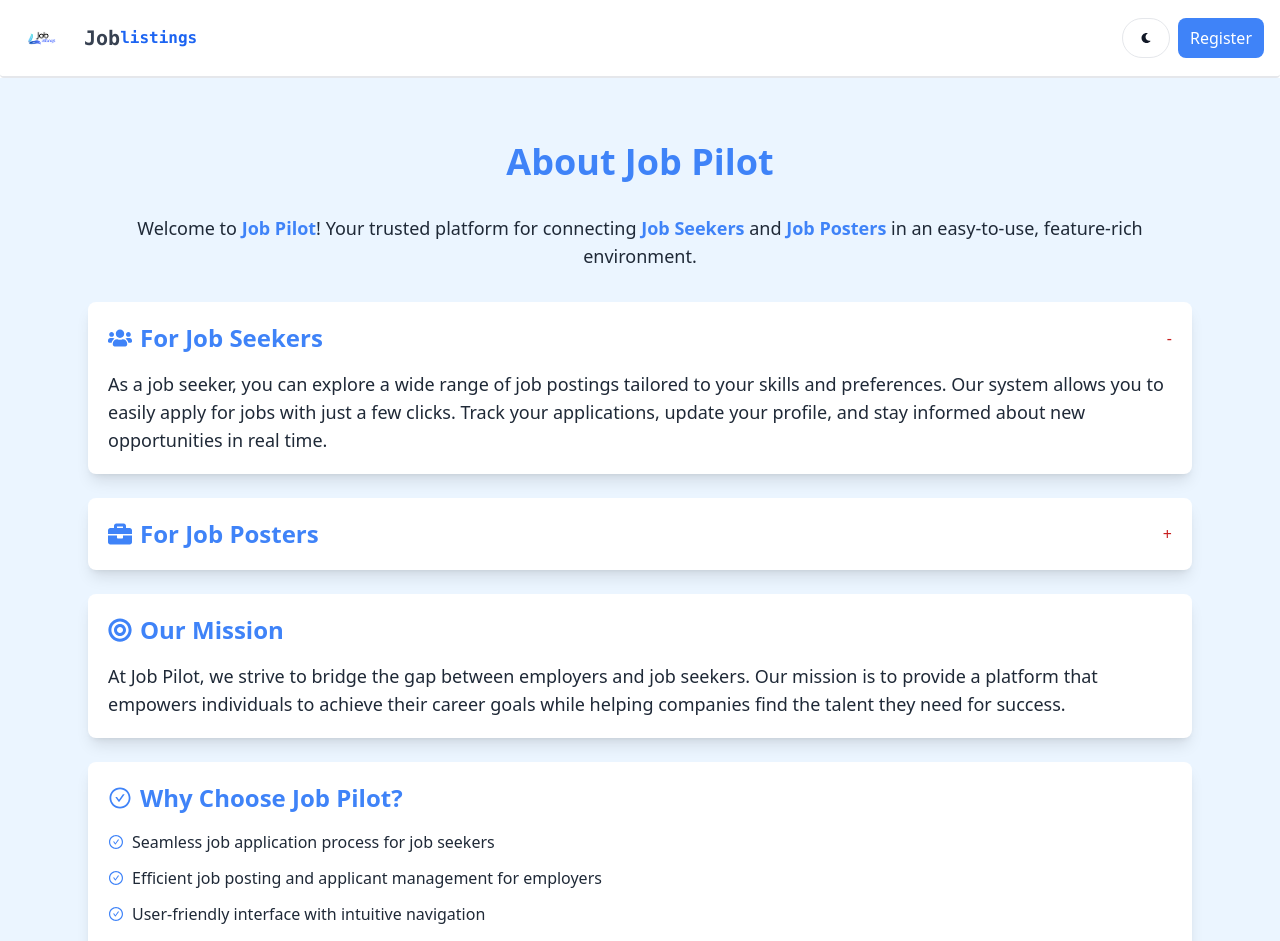
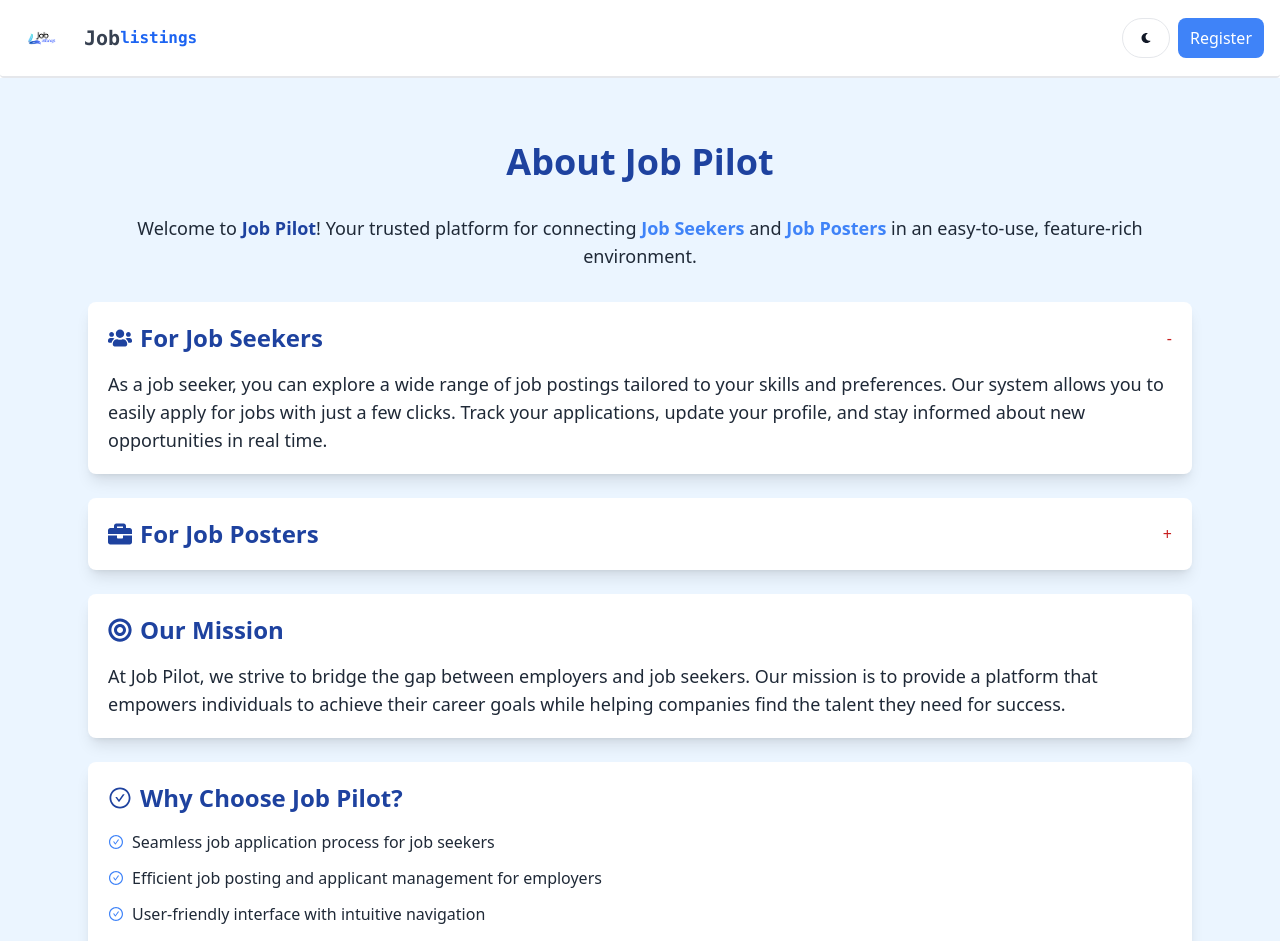
Before and after one commit to Sameemadhu16/Job-Listings, a React (Vite) app in the folder client/: page /about in a window 1280 px wide. Shown: the top 941 px of the page. Built offline with nearby package versions, Linux system fonts and the light colour scheme.

Commit message:
change UI things

```diff
--- a/client/src/components/Seeker.DashAppliedjobs.jsx
+++ b/client/src/components/Seeker.DashAppliedjobs.jsx
@@ -52,7 +52,7 @@ export default function SeekerDashAppliedjobs() {
   }, [currentUser._id]);
 
   return (
-    <div className="flex flex-col w-full shadow-md p-2 rounded-md dark:bg-gray-800">
+    <div className="flex flex-col w-full shadow-md p-2 rounded-md bg-blue-50 dark:bg-gray-800">
       <h1 className="p-6 font-bold text-slate-600 dark:text-white">Applied Jobs</h1>
       {userappliedjobs.length > 0 && (
         <Table hoverable>
--- a/client/src/components/Seeker.DashCart.jsx
+++ b/client/src/components/Seeker.DashCart.jsx
@@ -30,7 +30,8 @@ export default function SeekerDashCart() {
 
   return (
     <div>
-      <div className="flex flex-row flex-wrap gap-2 p-3">
+      <div className="flex flex-row flex-wrap gap-2 p-3 bg-blue-50">
+          <div className='flex  flex-wrap gap-2 items-center justify-center'>
           {userCart.length > 0 && (
           userCart.map((post) => (
             <SeekerCartPost
@@ -42,5 +43,6 @@ export default function SeekerDashCart() {
           )))}
         </div>
       </div>
+    </div>
   );
 }
--- a/client/src/components/Seeker.DashLatestjobs.jsx
+++ b/client/src/components/Seeker.DashLatestjobs.jsx
@@ -54,13 +54,13 @@ export default function SeekerDashLatestjobs() {
   };
 
   return (
-    <div className="flex flex-col w-full shadow-md p-2 rounded-md dark:bg-gray-800 dark:text-white">
+    <div className="flex flex-col w-full shadow-md p-2 rounded-md bg-blue-50 dark:bg-gray-800 dark:text-white">
       <h1 className="p-6 font-bold text-slate-600 dark:text-white">Latest Jobs</h1>
       {posts && posts.length > 0 && (
       <Table hoverable>
       {posts.map((post)=>(
         <Table.Body className="divide-y">
-          <Table.Row className="bg-slate-200 dark:border-gray-700 dark:bg-gray-800">
+          <Table.Row className="bg-blue-50 dark:border-gray-700 dark:bg-gray-800">
             <Table.Cell className='flex justify-between items-center'>
               <div className='flex gap-6'>
                 <img
--- a/client/src/components/Seeker.PartTimeDetailsModel.jsx
+++ b/client/src/components/Seeker.PartTimeDetailsModel.jsx
@@ -60,7 +60,7 @@ return (
             <div>
                     <h3 className='font-semibold text-xl flex gap-1 items-center'>
                         <FaPhone/>
-                        Contact: {post.mobileNumber}
+                        Contact: {post.number}
                     </h3>
 
                 </div>
--- a/client/src/pages/About.jsx
+++ b/client/src/pages/About.jsx
@@ -11,11 +11,11 @@ export default function About() {
       <div className="max-w-6xl mx-auto p-6">
         {/* Header Section */}
 
-        <h1 className="text-4xl text-blue-500  font-bold text-center mb-8 ">About Job Pilot</h1>
+        <h1 className="text-4xl text-blue-800  font-bold text-center mb-8 ">About Job Pilot</h1>
 
         {/* Introduction */}
         <p className="text-center text-lg mb-8">
-          Welcome to <span className="font-semibold text-blue-500 ">Job Pilot</span>! Your trusted platform for connecting <span className="font-semibold text-blue-500 ">Job Seekers</span> and <span className="font-semibold text-blue-500 ">Job Posters</span> in an easy-to-use, feature-rich environment.
+          Welcome to <span className="font-semibold text-blue-800 ">Job Pilot</span>! Your trusted platform for connecting <span className="font-semibold text-blue-500 ">Job Seekers</span> and <span className="font-semibold text-blue-500 ">Job Posters</span> in an easy-to-use, feature-rich environment.
 
         </p>
 
@@ -29,7 +29,7 @@ export default function About() {
               onClick={() => setSeekerOpen(!isSeekerOpen)}
             >
 
-              <h2 className="text-2xl font-bold flex items-center text-blue-500 ">
+              <h2 className="text-2xl font-bold flex items-center text-blue-800 ">
                 <FaUsers className="mr-2" /> For Job Seekers
               </h2>
               <span className='text-red-700 '>{isSeekerOpen ? '-' : '+'}</span>
@@ -49,7 +49,7 @@ export default function About() {
               onClick={() => setPosterOpen(!isPosterOpen)}
             >
 
-              <h2 className="text-2xl font-bold flex items-center text-blue-500 ">
+              <h2 className="text-2xl font-bold flex items-center text-blue-800 ">
                 <FaBriefcase className="mr-2" /> For Job Posters
               </h2>
               <span className='text-red-700'>{isPosterOpen ? '-' : '+'}</span>
@@ -65,7 +65,7 @@ export default function About() {
           {/* Mission Section */}
           <div className="bg-white dark:bg-gray-800 p-5 rounded-lg shadow-lg">
 
-            <h2 className="text-2xl font-bold flex items-center text-blue-500 ">
+            <h2 className="text-2xl font-bold flex items-center text-blue-800 ">
 
               <FaBullseye className="mr-2" /> Our Mission
             </h2>
@@ -77,7 +77,7 @@ export default function About() {
           {/* Why Choose Us Section */}
           <div className="bg-white dark:bg-gray-800 p-5 rounded-lg shadow-lg">
 
-            <h2 className="text-2xl font-bold flex items-center text-blue-500 ">
+            <h2 className="text-2xl font-bold flex items-center text-blue-800 ">
               <AiOutlineCheckCircle className="mr-2 " /> Why Choose Job Pilot?
 
             </h2>
--- a/client/src/pages/Contact.jsx
+++ b/client/src/pages/Contact.jsx
@@ -69,7 +69,7 @@ export default function Contact() {
       <div className="max-w-6xl mx-auto p-6">
 
         {/* Header Section */}
-        <h1 className="text-4xl font-bold text-center mb-8  text-blue-500 ">
+        <h1 className="text-4xl font-bold text-center mb-8  text-blue-800 ">
           Customer Support
         </h1>
 
@@ -80,8 +80,8 @@ export default function Contact() {
         <div className="space-y-12">
           {/* FAQ Section */}
           <div className="bg-white dark:bg-gray-800 p-5 rounded-lg shadow-lg">
-            <h2 className="text-3xl font-bold mb-6 flex items-center justify-center text-blue-500 ">
-              <FaQuestionCircle className="text-blue-500  mr-2" /> Frequently Asked Questions (FAQ)
+            <h2 className="text-3xl font-bold mb-6 flex items-center justify-center text-blue-800 ">
+              <FaQuestionCircle className="text-blue-800  mr-2" /> Frequently Asked Questions (FAQ)
             </h2>
             <div className="space-y-4">
               {/* FAQ Item */}
@@ -136,7 +136,7 @@ export default function Contact() {
 
           {/* Contact Us Section */}
           <div className="bg-white dark:bg-gray-800 p-5 rounded-lg shadow-lg">
-            <h2 className="text-3xl font-bold mb-6 flex items-center justify-center text-blue-500 ">
+            <h2 className="text-3xl font-bold mb-6 flex items-center justify-center text-blue-800 ">
               <FaEnvelope className="mr-2" /> Contact Us
             </h2>
 
--- a/client/src/pages/Home.jsx
+++ b/client/src/pages/Home.jsx
@@ -93,7 +93,7 @@ const Home = () => {
         <div className="flex flex-col lg:flex-row justify-between items-center w-full lg:w-10/12 mx-auto">
             {/* Text Section */}
             <div className="text-center lg:text-left lg:w-1/2">
-                <h1 className="text-4xl font-bold text-gray-900 dark:text-white leading-tight">
+                <h1 className="text-4xl font-bold text-blue-800 dark:text-white leading-tight">
                     Secure Your Career Path. You’re Worth It.
                 </h1>
                 <p className="mt-4 text-lg text-gray-700 dark:text-slate-200">
```
Lines whose indentation alone changed are shown as unchanged.
